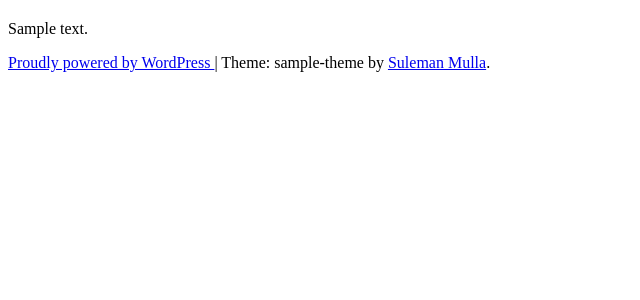
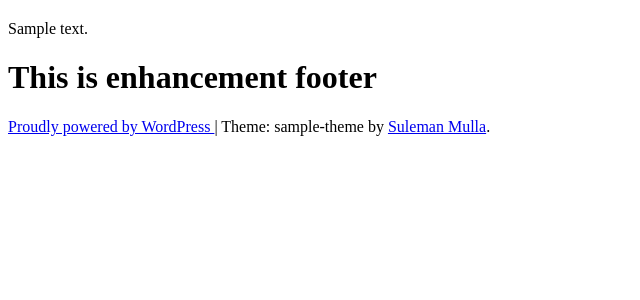
Before and after one commit to mullasuleman/wp-sample-site, a WordPress theme: template themes/sample-theme/page.php in a window 1280 px wide. Shown: the part 196-496 px from the top of the page, without its empty margins (0-640 px from the left). Run offline with PHP 8.4 and a stand-in for WordPress, Linux system fonts and the light colour scheme; the site name, menu and one post (Sample post) are stand-ins, and other content is empty; some libraries are stand-ins or nearby versions.

Commit message:
h1 added for enhancement

```diff
--- a/themes/sample-theme/footer.php
+++ b/themes/sample-theme/footer.php
@@ -12,6 +12,8 @@
 ?>
 
 	</div><!-- #content -->
+
+	<h1>This is enhancement footer</h1>
 
 	<footer id="colophon" class="site-footer">
 		<div class="site-info">
```
